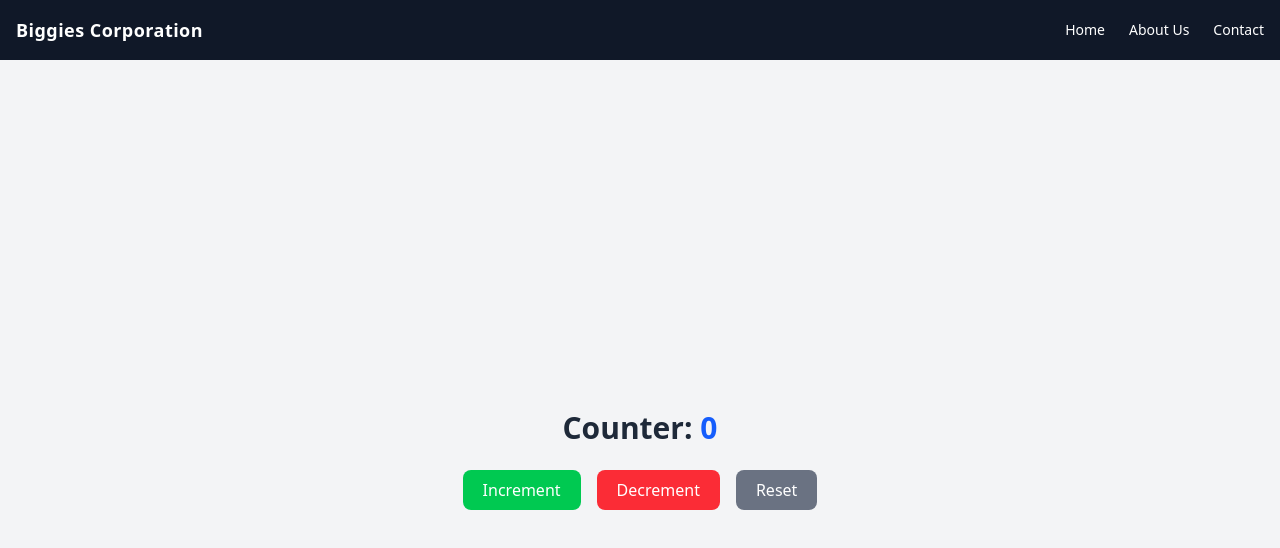
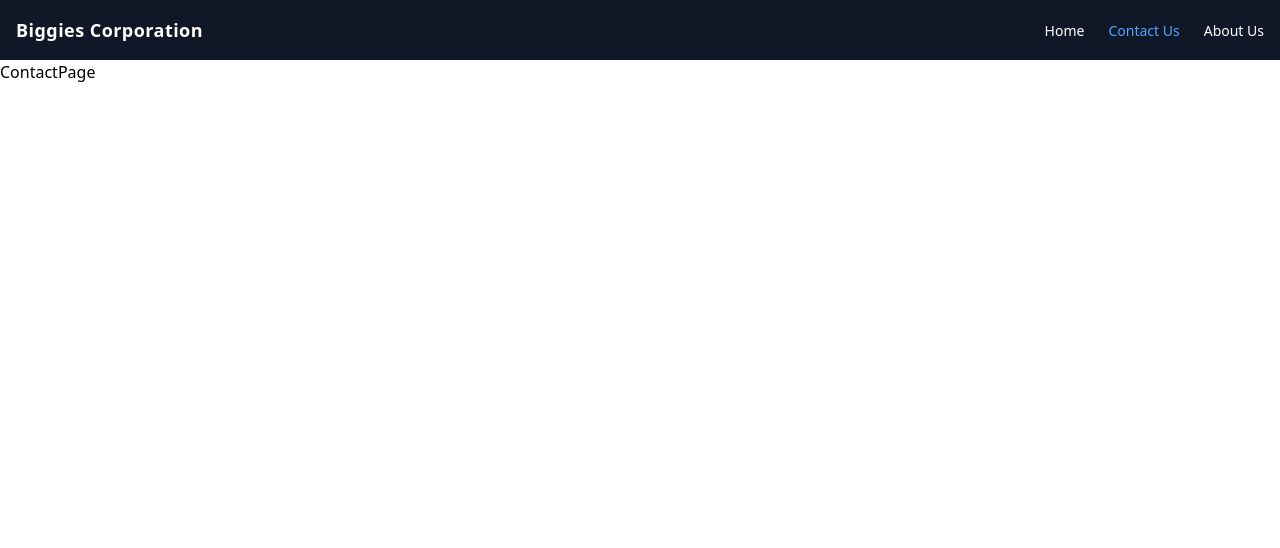
Before and after one commit to Rishabh4985/New_Project, a React (Vite) app: page /contact-us in a window 1280 px wide. Shown: the top 548 px of the page. Built offline with nearby package versions, Linux system fonts and the light colour scheme.

Commit message:
About us and contact us page completion

```diff
--- a/src/App.jsx
+++ b/src/App.jsx
@@ -1,15 +1,36 @@
 import React from "react";
+import { Routes, Route } from "react-router-dom";
+import Navbar from "./components/Navbar";
 import HomePage from "./pages/HomePage";
-import Navbar from "./components/Navbar";
+import AboutPage from "./pages/AboutPage";
+import ContactPage from "./pages/ContactPage";
 
 const App = () => {
   return (
     <div>
       <Navbar
         brand="Biggies Corporation"
-        links={["Home", "About Us", "Contact"]}
+        links={[
+          {
+            label: "Home",
+            path: "/",
+          },
+          {
+            label: "Contact Us",
+            path: "contact-us",
+          },
+          {
+            label: "About Us",
+            path: "about-us",
+          },
+        ]}
       />
-      <HomePage />
+
+      <Routes>
+        <Route path="/" element={<HomePage />} />
+        <Route path="/contact-us" element={<ContactPage />} />
+        <Route path="/about-us" element={<AboutPage />} />
+      </Routes>
     </div>
   );
 };
--- a/src/components/Navbar.jsx
+++ b/src/components/Navbar.jsx
@@ -1,3 +1,63 @@
+// import React, { useState } from "react";
+
+// const Navbar = ({ links, brand }) => {
+//   const [isOpen, setIsOpen] = useState(false);
+
+//   return (
+//     <nav className="bg-gray-900 text-white">
+//       <div className="max-w-7xl mx-auto px-4 py-4 flex items-center justify-between">
+
+//         {/* Brand */}
+//         <h1 className="text-lg font-semibold tracking-wide">
+//           {brand}
+//         </h1>
+
+//         {/* Hamburger button (mobile) */}
+//         <button
+//           className="md:hidden"
+//           onClick={() => setIsOpen(!isOpen)}
+//           aria-label="Toggle menu"
+//         >
+//           <div className="space-y-1">
+//             <span className="block w-6 h-0.5 bg-white"></span>
+//             <span className="block w-6 h-0.5 bg-white"></span>
+//             <span className="block w-6 h-0.5 bg-white"></span>
+//           </div>
+//         </button>
+
+//         {/* Desktop menu */}
+//         <ul className="hidden md:flex gap-6">
+//           {links.map((link) => (
+//             <li
+//               key={link}
+//               className="cursor-pointer text-sm font-medium hover:text-gray-300 transition"
+//             >
+//               {link}
+//             </li>
+//           ))}
+//         </ul>
+//       </div>
+
+//       {/* Mobile menu */}
+//       {isOpen && (
+//         <ul className="md:hidden px-4 pb-4 space-y-3">
+//           {links.map((link) => (
+//             <li
+//               key={link}
+//               className="border-b border-gray-700 pb-2 text-sm cursor-pointer hover:text-gray-300"
+//             >
+//               {link}
+//             </li>
+//           ))}
+//         </ul>
+//       )}
+//     </nav>
+//   );
+// };
+
+// export default Navbar;
+
+import { NavLink } from "react-router-dom";
 import React, { useState } from "react";
 
 const Navbar = ({ links, brand }) => {
@@ -6,33 +66,36 @@ const Navbar = ({ links, brand }) => {
   return (
     <nav className="bg-gray-900 text-white">
       <div className="max-w-7xl mx-auto px-4 py-4 flex items-center justify-between">
+        {/* Brand */}
+        <h1 className="text-lg font-semibold tracking-wide">{brand}</h1>
 
-        {/* Brand */}
-        <h1 className="text-lg font-semibold tracking-wide">
-          {brand}
-        </h1>
-
-        {/* Hamburger button (mobile) */}
+        {/* Hamburger (mobile) */}
         <button
           className="md:hidden"
           onClick={() => setIsOpen(!isOpen)}
           aria-label="Toggle menu"
         >
           <div className="space-y-1">
-            <span className="block w-6 h-0.5 bg-white"></span>
-            <span className="block w-6 h-0.5 bg-white"></span>
-            <span className="block w-6 h-0.5 bg-white"></span>
+            <span className="block w-6 h-0.5 bg-white" />
+            <span className="block w-6 h-0.5 bg-white" />
+            <span className="block w-6 h-0.5 bg-white" />
           </div>
         </button>
 
         {/* Desktop menu */}
         <ul className="hidden md:flex gap-6">
           {links.map((link) => (
-            <li
-              key={link}
-              className="cursor-pointer text-sm font-medium hover:text-gray-300 transition"
-            >
-              {link}
+            <li key={link.path}>
+              <NavLink
+                to={link.path}
+                className={({ isActive }) =>
+                  isActive
+                    ? "text-blue-400 text-sm font-medium"
+                    : "text-sm font-medium hover:text-gray-300 transition"
+                }
+              >
+                {link.label}
+              </NavLink>
             </li>
           ))}
         </ul>
@@ -42,11 +105,14 @@ const Navbar = ({ links, brand }) => {
       {isOpen && (
         <ul className="md:hidden px-4 pb-4 space-y-3">
           {links.map((link) => (
-            <li
-              key={link}
-              className="border-b border-gray-700 pb-2 text-sm cursor-pointer hover:text-gray-300"
-            >
-              {link}
+            <li key={link.path} className="border-b border-gray-700 pb-2">
+              <NavLink
+                to={link.path}
+                onClick={() => setIsOpen(false)}
+                className="block text-sm hover:text-gray-300"
+              >
+                {link.label}
+              </NavLink>
             </li>
           ))}
         </ul>
--- a/src/main.jsx
+++ b/src/main.jsx
@@ -1,11 +1,15 @@
 import React from "react";
-import { StrictMode } from 'react'
-import { createRoot } from 'react-dom/client'
-import './index.css'
-import App from './App.jsx'
+import ReactDom from "react-dom/client";
+import { BrowserRouter } from "react-router-dom";
+import { StrictMode } from "react";
+import { createRoot } from "react-dom/client";
+import "./index.css";
+import App from "./App.jsx";
 
-createRoot(document.getElementById('root')).render(
+createRoot(document.getElementById("root")).render(
   <StrictMode>
-    <App />
+    <BrowserRouter>
+      <App />
+    </BrowserRouter>
   </StrictMode>,
-)
+);
--- /dev/null
+++ b/src/pages/AboutPage.jsx
@@ -0,0 +1,9 @@
+import React from 'react'
+
+const AboutPage = () => {
+  return (
+    <div>AboutPage</div>
+  )
+}
+
+export default AboutPage
--- a/src/pages/AboutUsPage.jsx
+++ /dev/null
@@ -1,9 +0,0 @@
-import React from 'react'
-
-const AboutUsPage = () => {
-  return (
-    <div>AboutUsPage</div>
-  )
-}
-
-export default AboutUsPage
--- /dev/null
+++ b/src/pages/ContactPage.jsx
@@ -0,0 +1,10 @@
+import React from 'react'
+
+
+const ContactPage = () => {
+  return (
+    <div>ContactPage</div>
+  )
+}
+
+export default ContactPage
```
